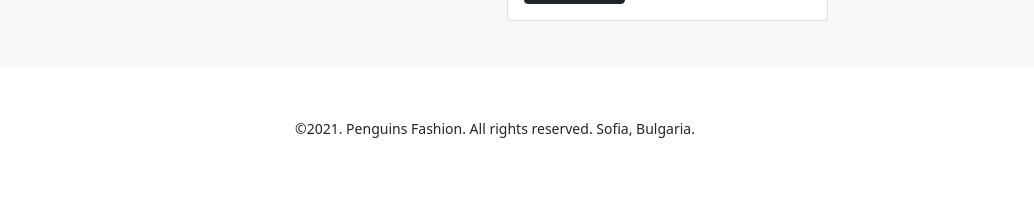
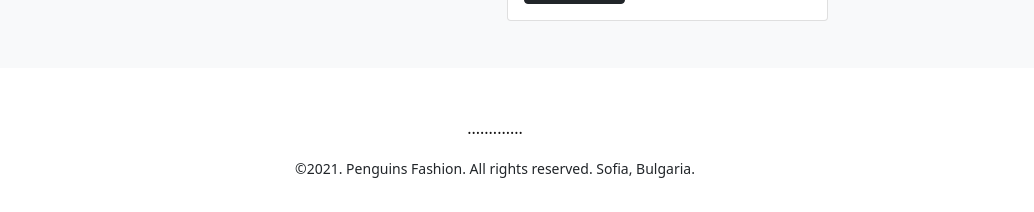
Before and after one commit to jahidhasan6484/ResponsivePage-secondAssignment, a plain HTML site: page index.html in a window 1280 px wide. Shown: the part 3173-3385 px from the top of the page, without its empty margins (145-1179 px from the left). Before the commit the page ends 3345 px from the top, so only its background shows below. Drawn offline with Linux system fonts and the light colour scheme.

Commit message:
added ...

```diff
--- a/index.html
+++ b/index.html
@@ -207,6 +207,7 @@
         </section>
     </main>
     <footer class="text-center mt-5 footer">
+        <p>.............</p>
         <small>©2021. Penguins Fashion. All rights reserved. Sofia, Bulgaria.</small>
     </footer>
     <script src="js/bootstrap.min.js"></script>
```
